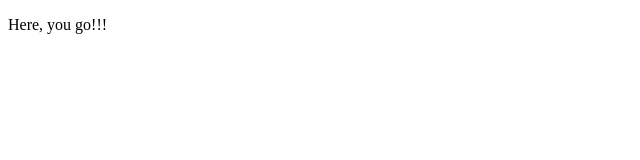
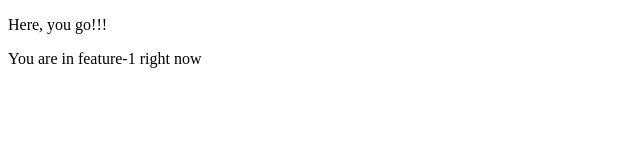
Before and after one commit to GouriVerma/Local-Repo, a plain HTML site: page index.html in a window 1280 px wide. Shown: the whole page, without its empty margins (0-640 px from the left). Drawn offline with Linux system fonts and the light colour scheme.

Commit message:
Modified in feature-1

```diff
--- a/index.html
+++ b/index.html
@@ -7,5 +7,6 @@
 </head>
 <body>
     <p>Here, you go!!!</p>
+    <p>You are in feature-1 right now</p>
 </body>
 </html>
```
